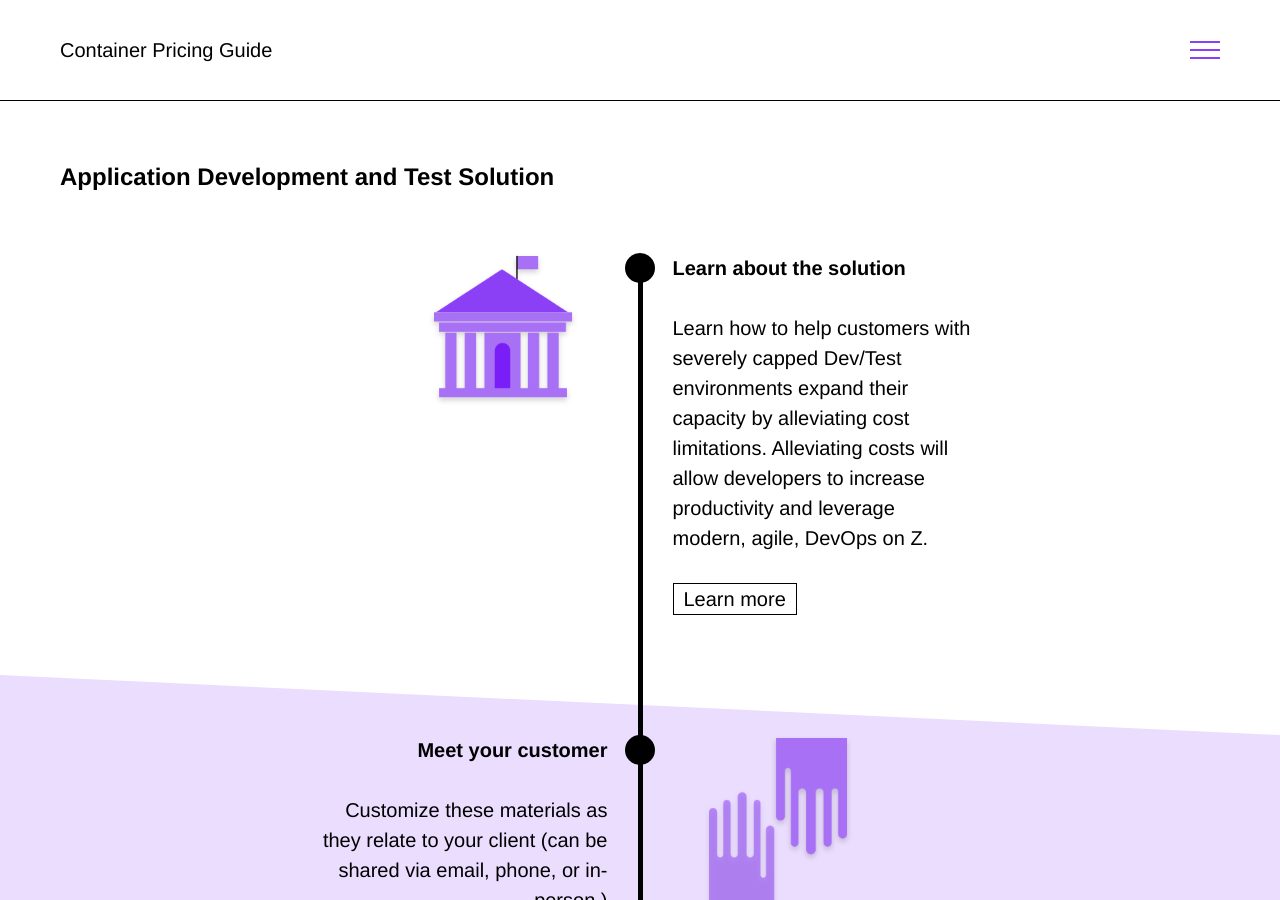
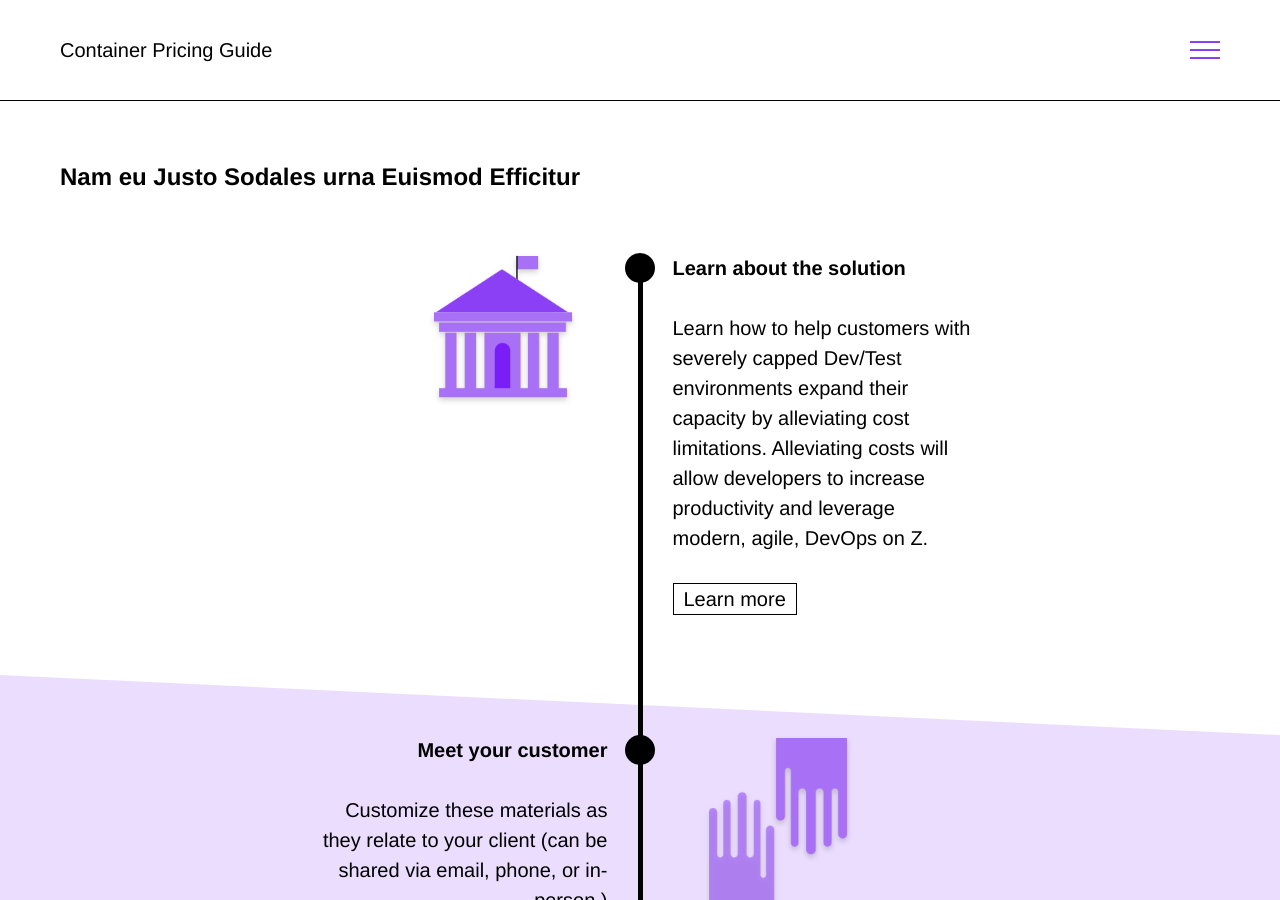
Before and after one commit to gvorbeck/container-pricing, a Jekyll site: the page built from pages/devtest-home.md, in a window 1280 px wide and 900 px high. Built offline with Jekyll 4.4.1, drawn with Linux system fonts in a browser that asks for light colours.

Commit message:
Update devtest-home.md

```diff
--- a/pages/devtest-home.md
+++ b/pages/devtest-home.md
@@ -1,7 +1,7 @@
 ---
 # ADMIN SETTINGS
 layout: solution-landing
-title: Application Development and Test Solution
+title: Nam eu Justo Sodales urna Euismod Efficitur
 permalink: /devtest/
 weight: 00
 slug: devtest
```
